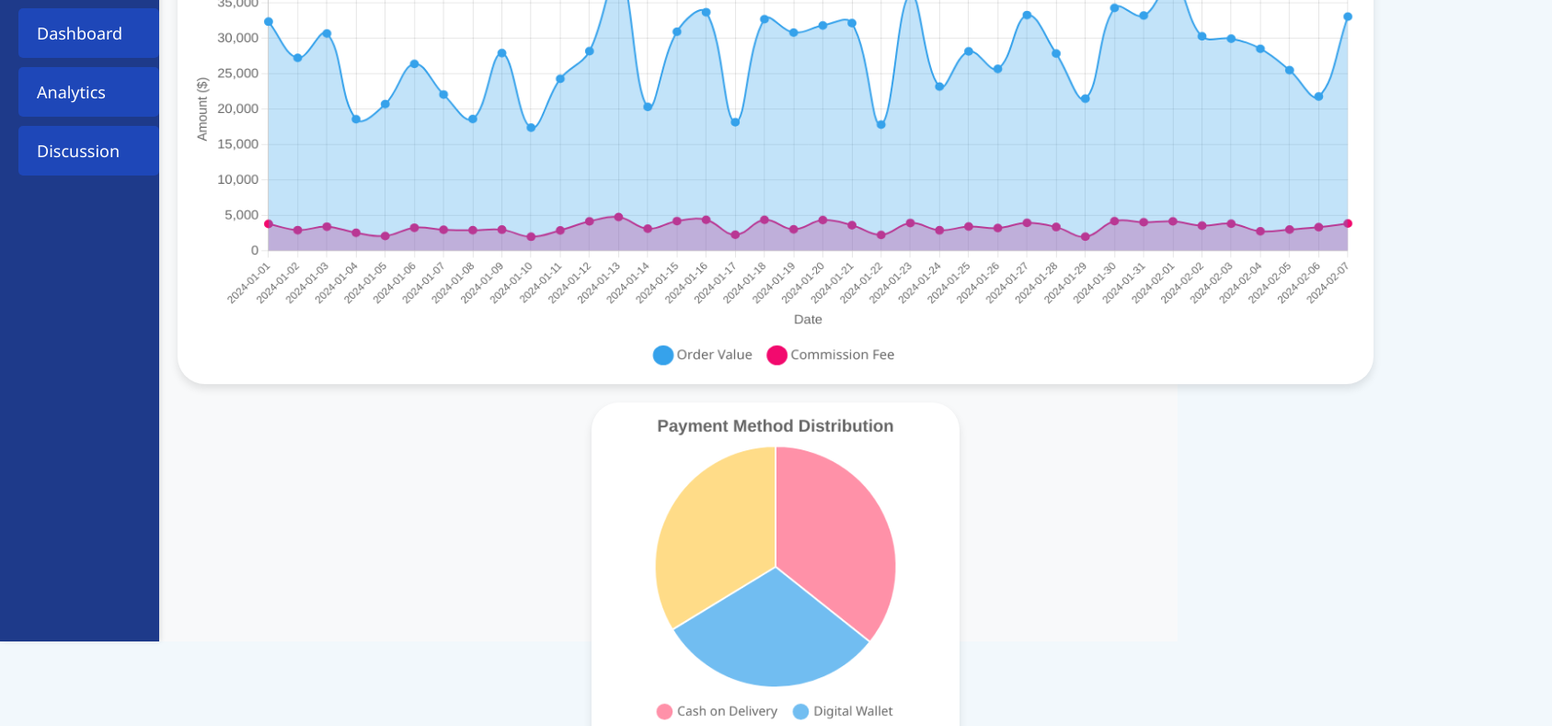
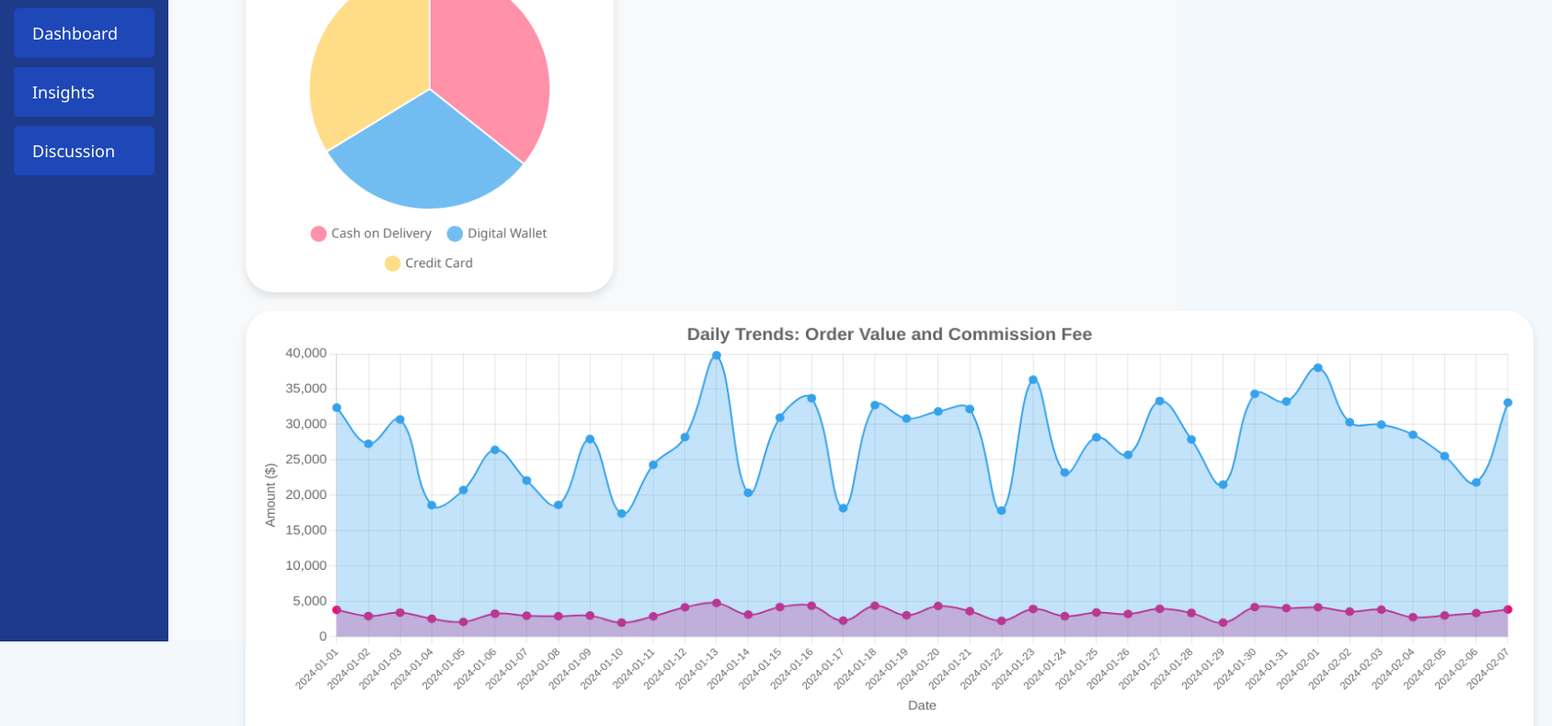
Before and after one commit to Tan-JunWei/1.2_CSS-Chart.js-Example, a plain HTML site: page index.html in a window 1280 px wide. Shown: the part 102-892 px from the top of the page at 92% size, 1687 px wide, since content can reach past the window. Drawn offline with nearby package versions, Linux system fonts and the light colour scheme.

Commit message:
fix: fix design of main dashboard

```diff
--- a/index.html
+++ b/index.html
@@ -13,13 +13,13 @@
         <div id="sidebar">
             <h2>Menu</h2>
             <a href="./index.html" class="sidebar-link">Dashboard</a>
-            <a class="sidebar-link">Analytics</a>
+            <a class="sidebar-link">Insights</a>
             <a class="sidebar-link">Discussion</a>
         </div>
 
         <div id="content">
+            <canvas id="paymentPieChart"></canvas>
             <canvas id="orderLineChart"></canvas>
-            <canvas id="paymentPieChart"></canvas>
         </div>
     </div>
 
--- a/script.js
+++ b/script.js
@@ -65,7 +65,7 @@ function processAndRenderChart(data) {
 function renderLineChart(labels, orderValues, CommissionFees) {
     const ctxLine = document.getElementById("orderLineChart").getContext("2d");
     ctxLine.canvas.height = 500;
-    ctxLine.canvas.width = 1300;
+    ctxLine.canvas.width = 1400;
 
     new Chart(ctxLine, {
         type: 'line',
--- a/styles.css
+++ b/styles.css
@@ -15,8 +15,8 @@ body, html {
     width: 250px;
     background-color: #1e3a8a;
     color: #ffffff;
-    padding: 20px;
-    box-shadow: 2px 0 5px rgba(0, 0, 0, 0.1);
+    padding: 20px 35px 20px 15px; /* Top, Right, Bottom, Left */
+    box-shadow: 2px 0 5px rgba(238, 195, 195, 0.1);
     display: flex;
     flex-direction: column;
     align-items: flex-start;
@@ -51,10 +51,11 @@ body, html {
 }
 
 #content {
+    margin-left: 5%;
     display: flex;
     flex-wrap: wrap;
     gap: 20px;
-    justify-content: center;
+    justify-content: flex-start;
     padding: 20px;
 }
 
```
